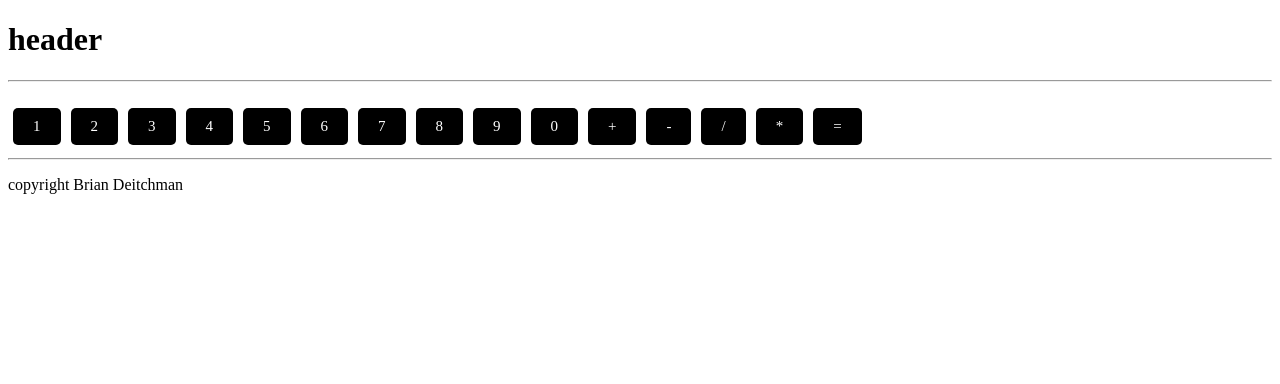
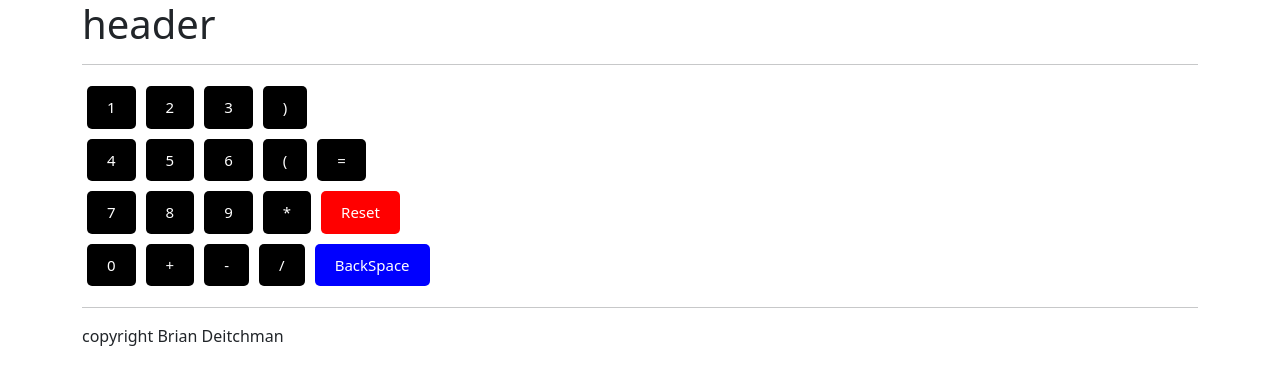
Before and after one commit to briandeitchman1/PictureApp, a React (Create React App) app: page / in a window 1280 px wide. Shown: the top 384 px of the page. Built offline with nearby package versions, Linux system fonts and the light colour scheme.

Commit message:
added a bunch of functions to do the math. Also added bootstrap to make it look better

```diff
--- a/public/index.html
+++ b/public/index.html
@@ -24,7 +24,9 @@
       work correctly both with client-side routing and a non-root public URL.
       Learn how to configure a non-root public URL by running `npm run build`.
     -->
-    <title>React App</title>
+    <title>React Calculator</title>
+    <link href="https://cdn.jsdelivr.net/npm/bootstrap@5.2.0-beta1/dist/css/bootstrap.min.css" rel="stylesheet" integrity="sha384-0evHe/X+R7YkIZDRvuzKMRqM+OrBnVFBL6DOitfPri4tjfHxaWutUpFmBp4vmVor" crossorigin="anonymous">
+  </head>
   </head>
   <body>
     <noscript>You need to enable JavaScript to run this app.</noscript>
@@ -39,5 +41,7 @@
       To begin the development, run `npm start` or `yarn start`.
       To create a production bundle, use `npm run build` or `yarn build`.
     -->
+
+    <script src="https://cdn.jsdelivr.net/npm/bootstrap@5.2.0-beta1/dist/js/bootstrap.bundle.min.js" integrity="sha384-pprn3073KE6tl6bjs2QrFaJGz5/SUsLqktiwsUTF55Jfv3qYSDhgCecCxMW52nD2" crossorigin="anonymous"></script>
   </body>
 </html>
--- a/src/App.js
+++ b/src/App.js
@@ -22,13 +22,24 @@ function App() {
       return [...prevOperations,e.target.innerText]
     })
   }
+  const reset = ()=>{
+    setOperations([]);
+  }
+  const backspace = ()=>{
+    if(operations.length == 0){
+      return;
+    }
+    setOperations(prevOperations =>{
+      return  [prevOperations.slice(0,prevOperations.length-1)];
+    })
+  }
   // will only add an operator(+,-,*,/) if the last operation was a number
   // If the last operation was a operator(+,-,*,/) it will change to the new 1
   const addOperator = (e)=>{
     const newOp  = e.target.innerText;
     const lastOp = operations[operations.length-1];
     console.log(lastOp)
-    if(lastOp >= '0'&& lastOp<= '9')
+    if((lastOp >= '0'&& lastOp<= '9') || lastOp == '(' || lastOp == ')')
     {
       console.log('yo')
       setOperations( prevOperations =>{
@@ -47,7 +58,9 @@ function App() {
     operations.forEach(operation=>{
       console.log(operation + "hi")
       if(!isNumber(operation)){
+       if(number!=""){
          numberArray.push(number);
+        }
         numberArray.push(operation);
         number ="";
       }
@@ -55,7 +68,9 @@ function App() {
         number+=operation;
       }
     })
+    if(number!=""){
       numberArray.push(number);
+    }
     return numberArray
   }
   const isNumber = (num)=>{
@@ -72,6 +87,8 @@ function App() {
   }
   const doOperation = (num1,op,num2)=>{
     let result;
+    num1 = parseInt(num1);
+    num2 = parseInt(num2);
     switch(op){
       case "+": result = num1 + num2;
                 break;
@@ -84,49 +101,147 @@ function App() {
     }
     return result;
   }
+
+  // checks for correct number of parentheses
+  const isBalanced = (nums)=>{
+   const stack = [];
+
+   for(let i = 0; i < nums.length; i++){
+    let c = nums[i];
+    if(c == '('){
+      stack.push('(')
+    }
+    if(c == ')'){
+      if(stack.length == 0){
+        return false;
+      }
+      stack.pop();
+    }
+   }
+   return stack.length == 0;
+  }
+
+  const invalidFormat = () =>{
+    console.log("invalid format");
+    setOperations([]);
+  }
+  const toPostFix = (nums,q)=>{
+    const stack = [];
+
+    nums.forEach(num =>{
+      if(isNumber(num)){
+        q.push(num);
+      }else{
+        if(num == '('){
+          stack.push(num);
+        }
+        if(num == ')'){
+
+          let op = stack.pop();
+          while(op!='('){
+            q.push(op);
+            op = stack.pop();
+          }
+        }
+        if(num == '+' || num == '-'){
+         let top = stack.length-1;
+         while(stack.length){
+          console.log("stack")
+         if( stack[top] == '*' || stack[top] == '/'){
+          let op = stack.pop();
+          q.push(op);
+          top--;
+         }
+         else{
+          break;
+         }
+        }
+        stack.push(num);
+        }
+        if(num == '*'|| num == '/'){
+          stack.push(num);
+        }
+      }
+    })
+    while(stack.length>0){
+      q.push(stack.pop());
+    }
+    console.log(q);
+  }
+
+  const solve = (q)=>{
+    const stack = [];
+    q.forEach(x=>{
+      if(isNumber(x)){
+        stack.push(x);
+      }
+      else{
+        let num2 = stack.pop();
+        let num1 = stack.pop();
+        stack.push(doOperation(num1,x,num2));
+      }
+
+    })
+    return stack.pop();
+  }
+
   const doMath = ()=>{
-    //console.log(operations)
-
     const numberArray =[]
     joinNumbers(numberArray);
     console.log(numberArray);
-    let result = 0;
-    let i = 0;
-    let op ="";
-    while( i < numberArray.length){
-      let num1 = parseInt(numberArray[i]);
-      i++;
-      op = numberArray[i]
-      i++;
-      let num2 = parseInt(numberArray[i])
-      i++;
-      result+= doOperation(num1,op,num2);
-
+    if(!isBalanced(numberArray)){
+      invalidFormat();
     }
-
-
-    setOperations(result?[result]:[])
+    const q = []
+    toPostFix(numberArray,q);
+    console.log(q);
+    let result =  solve(q);
+    setOperations([result.toString()])
   }
 
   return (
-    <div>
+    <div className='container'>
       <Header />
       <Screen operations={operations}/>
+      <div className="row">
+        <div className="col">
         <Button  text='1' onClick={addNumber}/>
         <Button  text='2' onClick={addNumber}/>
         <Button  text='3' onClick={addNumber}/>
+        <Button  text=')' onClick={addNumber}/>
+        </div>
+
+      </div>
+      <div className="row">
+        <div className="col">
         <Button  text='4' onClick={addNumber}/>
       <Button  text='5' onClick={addNumber}/>
       <Button  text='6' onClick={addNumber}/>
+      <Button  text='(' onClick={addNumber}/>
+      <Button  text='=' onClick={doMath} />
+        </div>
+      </div>
+      <div className="row">
+        <div className="col">
         <Button  text='7' onClick={addNumber}/>
       <Button  text='8' onClick={addNumber}/>
       <Button  text='9' onClick={addNumber}/>
+      <Button  text='*' onClick={addOperator} />
+      <Button  text='Reset' color="red" onClick={reset}/>
+        </div>
+      </div>
+
       <Button  text='0' onClick={addNumber}/>
       <Button  text='+' onClick={addOperator} />
       <Button  text='-' onClick={addOperator} />
       <Button  text='/' onClick={addOperator} />
-      <Button  text='*' onClick={addOperator} />
-      <Button  text='=' onClick={doMath} />
+
+
+
+
+
+      <Button  text='BackSpace' color="blue" onClick={backspace}/>
+
 
 
 
```
Lines whose indentation alone changed are shown as unchanged.
